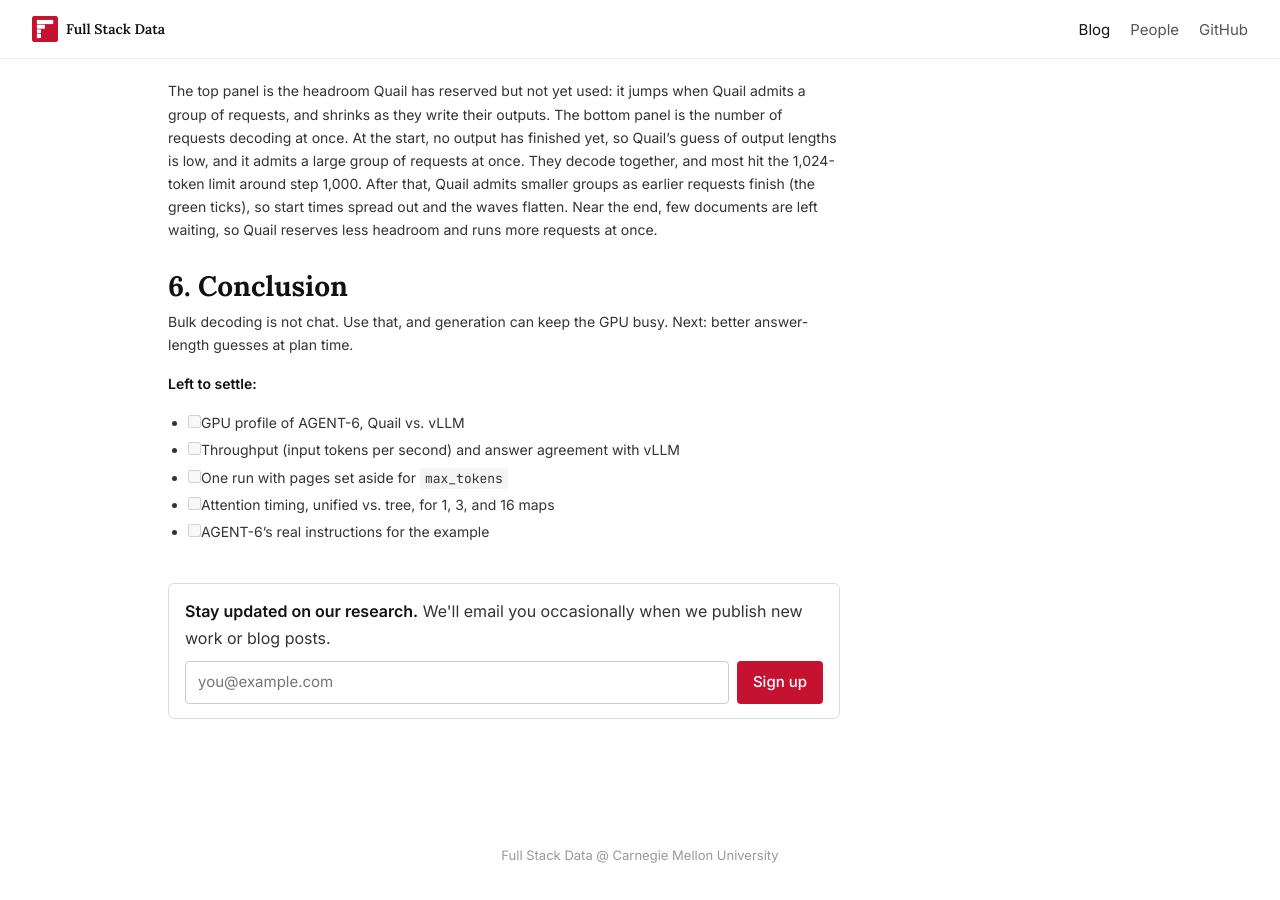
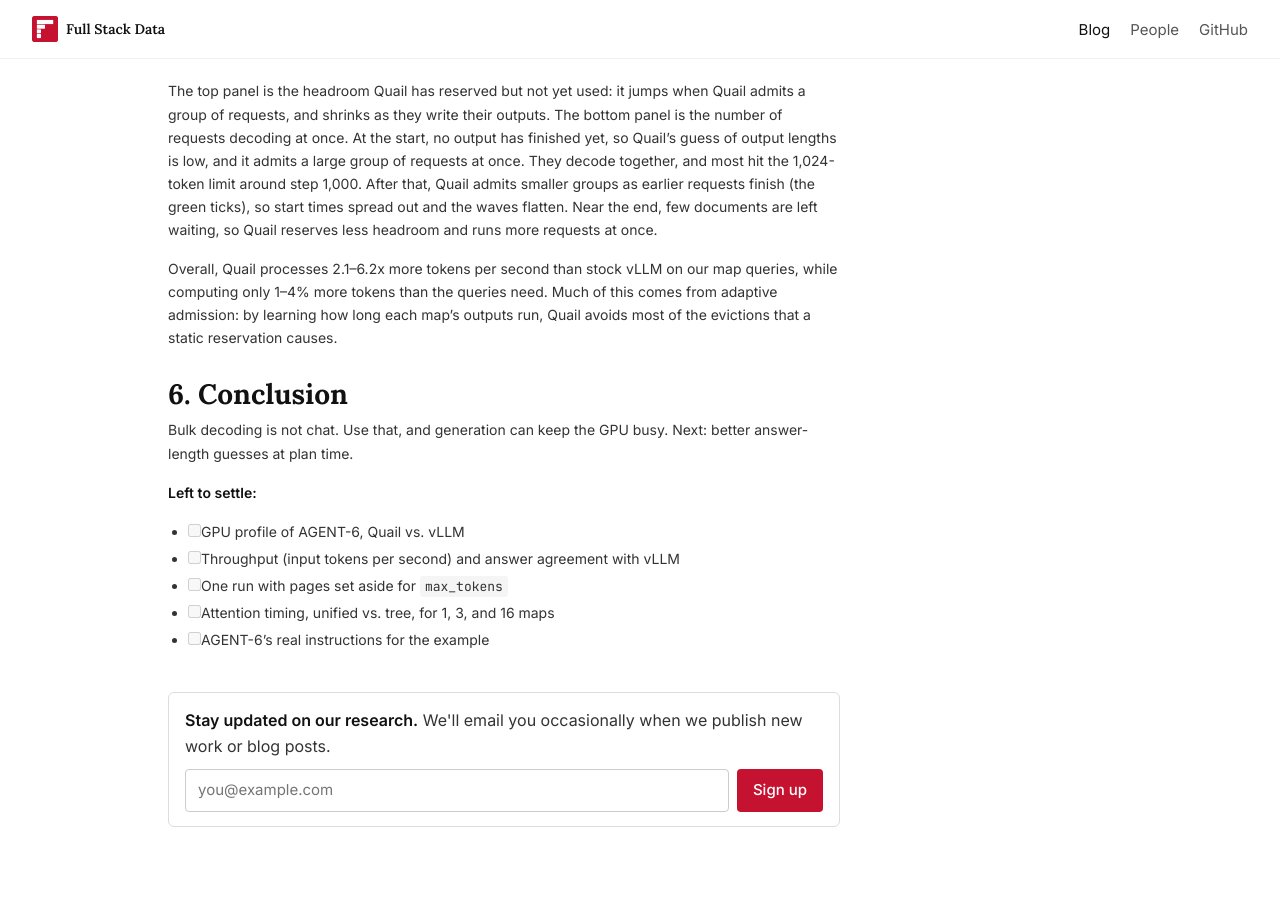
Before and after one commit to fsdatalab/fsdatalab.github.io, a Jekyll site: the page built from _posts/2026-11-03-ai-map.md, in a window 1280 px wide and 900 px high, scrolled down 10392 px. Built offline with Jekyll 4.4.1, drawn with Linux system fonts in a browser that asks for light colours.

Commit message:
Summarize the AI.MAP experiments at the end of section 5
Co-Authored-By: Claude Opus 5.5 <noreply@anthropic.com>
Claude-Session: https://claude.ai/code/session_012G22YMQssRfNYLRetzTaCz

```diff
--- a/_posts/2026-11-03-ai-map.md
+++ b/_posts/2026-11-03-ai-map.md
@@ -269,6 +269,8 @@ Finally, [Figure 7](#figure-7) shows adaptive admission at work while Quail runs
 
 The top panel is the headroom Quail has reserved but not yet used: it jumps when Quail admits a group of requests, and shrinks as they write their outputs. The bottom panel is the number of requests decoding at once. At the start, no output has finished yet, so Quail's guess of output lengths is low, and it admits a large group of requests at once. They decode together, and most hit the 1,024-token limit around step 1,000. After that, Quail admits smaller groups as earlier requests finish (the green ticks), so start times spread out and the waves flatten. Near the end, few documents are left waiting, so Quail reserves less headroom and runs more requests at once.
 
+Overall, Quail processes 2.1–6.2x more tokens per second than stock vLLM on our map queries, while computing only 1–4% more tokens than the queries need. Much of this comes from adaptive admission: by learning how long each map's outputs run, Quail avoids most of the evictions that a static reservation causes.
+
 
 # 6. Conclusion
 
```
